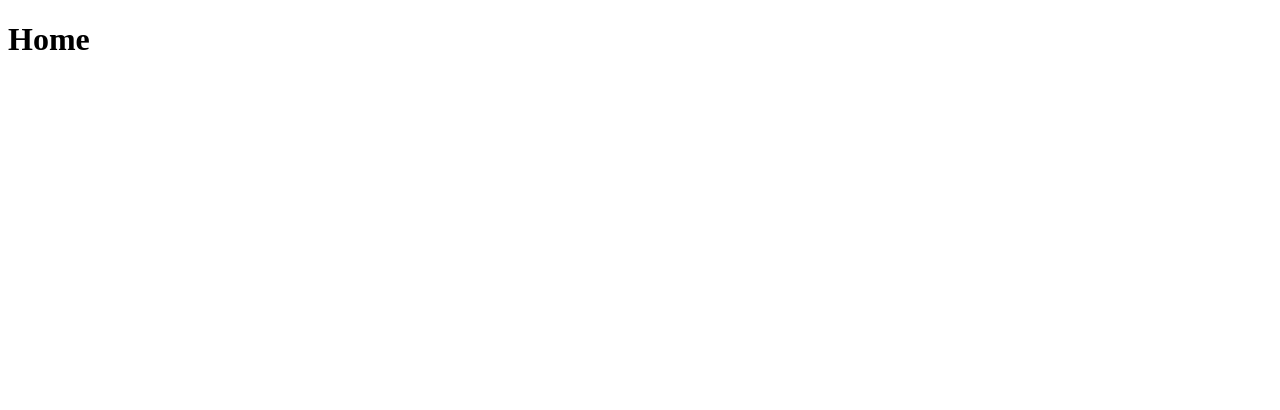
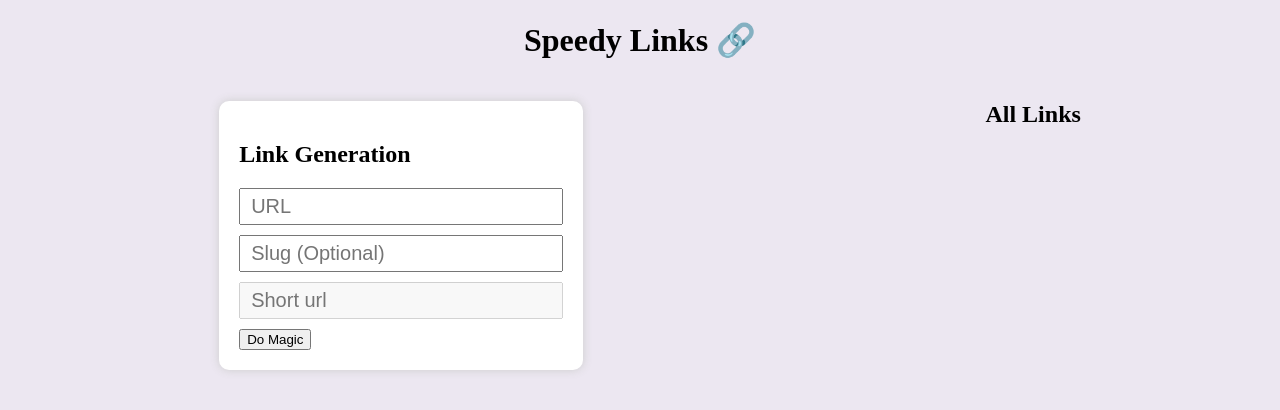
Before and after one commit to shitalwarkhade89/speedy-links, a React (Create React App) app in the folder client/: page / in a window 1280 px wide. Shown: the top 410 px of the page. Built offline with nearby package versions, Linux system fonts and the light colour scheme.

Commit message:
Implement link generation UI in App component

```diff
--- a/client/public/index.html
+++ b/client/public/index.html
@@ -2,7 +2,7 @@
 <html>
   <head>
 
-    <title>speedy-links</title>
+    <title>Speedy-Links</title>
   </head>
   <body>
 
--- /dev/null
+++ b/client/src/App.css
@@ -0,0 +1,24 @@
+
+.text-center{
+text-align: center;
+}
+.app-container{
+  display: flex;
+  justify-content: space-around;
+  flex-wrap: wrap;
+}
+.link-generation-card{
+  background-color: white;
+  border-radius: 10px;
+  padding: 20px;
+  margin:20px ;
+  box-shadow: 0 0 10px 0 #ccc;
+}
+.user-input{
+  display: block;
+  width: 300px;
+  margin-bottom: 10px;
+  font-size: 20px;
+  padding: 5px 10px;
+
+}
--- /dev/null
+++ b/client/src/App.js
@@ -0,0 +1,42 @@
+import React, { useState } from 'react';
+import './App.css';
+
+function App() {
+const [url , setUrl]= useState('')
+const [slug , setSlug]= useState('')
+const [shortUrl ,setShortUrl] = useState('')
+
+  return (
+    <>
+      <h1 className='text-center'>Speedy Links 🔗</h1>
+      <div className='app-container'>
+        <div className='link-generation-card'>
+          <h2>Link Generation</h2>
+
+          <input type='text'
+           placeholder='URL' className='user-input'
+           value={url}
+           onChange={(e) => {setUrl(e.target.value)}}
+           />
+          <input type='text'
+           placeholder='Slug (Optional)' className='user-input'
+           value={slug}
+           onChange={(e) => {setSlug(e.target.value)}}
+           />
+           <input type='text'
+           placeholder='Short url' className='user-input'
+           value={shortUrl}
+          disabled
+           />
+           <button> Do Magic</button>
+
+        </div>
+        <div>
+          <h2>All Links</h2>
+        </div>
+      </div>
+    </>
+  )
+}
+
+export default App;
--- a/client/src/index.css
+++ b/client/src/index.css
@@ -0,0 +1,3 @@
+body{
+  background-color: #ece7f1;
+}
--- a/client/src/index.js
+++ b/client/src/index.js
@@ -1,12 +1,12 @@
 import React from 'react';
 import ReactDOM from 'react-dom/client';
 import './index.css';
-import Home from "./views/Home/Home";
+import App from './App';
+
 
 const root = ReactDOM.createRoot(document.getElementById('root'));
 root.render(
-  <>
-  <Home/>
-  </>
+
+    <App />
 
 );
--- a/client/src/views/Home/Home.js
+++ /dev/null
@@ -1,10 +0,0 @@
-import React from "react";
- function Home (){
-    return(
-        <>
-        <h1>Home</h1>
-        </>
-    )
- }
-
- export default Home
```
Also changed, not shown: client/package.json (+5 -3 lines), client/src/views/Home/Home.css (deleted), 2 other files (tests, documents, lock files or other folders).
